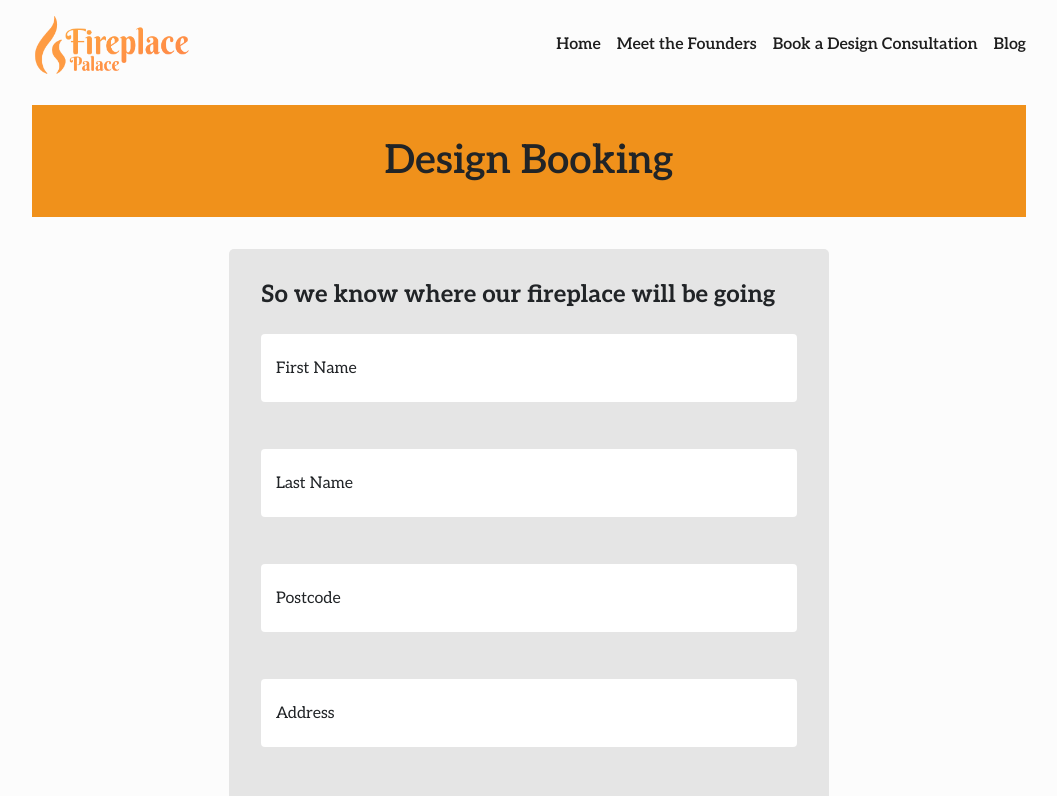
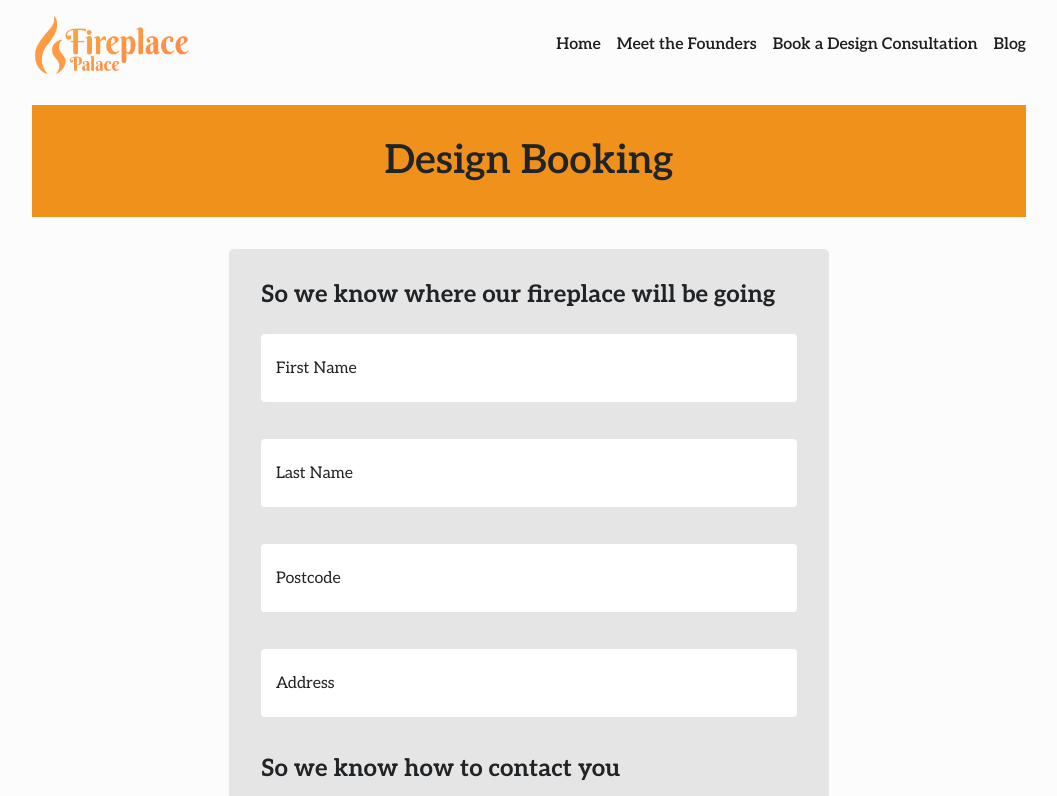
Before and after one commit to moose-hub/Fireplace-Palace, a Next.js app: page /booking in a window 1280 px wide. Shown: the top 796 px of the page, without its empty margins (111-1168 px from the left). Built offline with nearby package versions, Linux system fonts and the light colour scheme.

Commit message:
Change the margin between input fields

```diff
--- a/app/booking/page.css
+++ b/app/booking/page.css
@@ -34,7 +34,7 @@
 
 .input__container {
   position: relative;
-  margin-bottom: 20px;
+  margin-bottom: 10px;
 }
 
 .booking__form-input {
```
